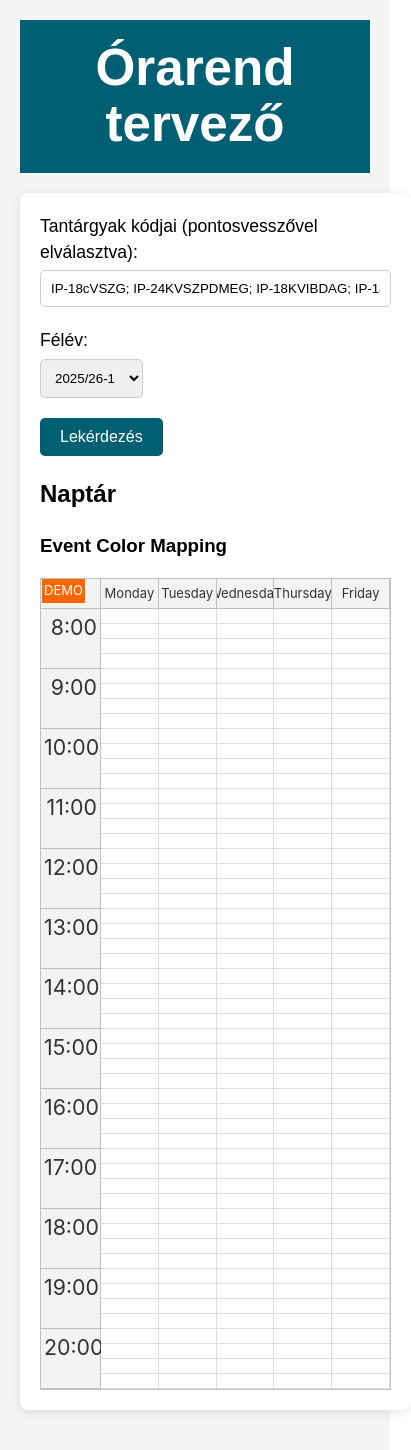
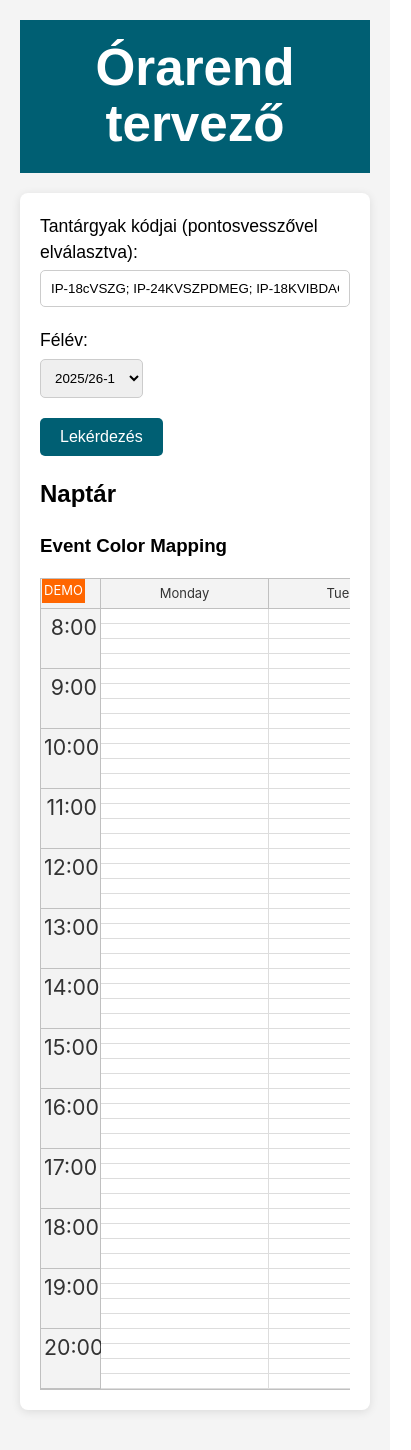
Before and after one commit to gergely19/calendar-planner, a React (Vite) app: page / in a window 390 px wide. Shown: the whole page, 411 px wide, since content can reach past the window. Built offline with nearby package versions, Linux system fonts and the light colour scheme; no server answers.

Commit message:
responsive, new run

```diff
--- a/src/components/Calendar.jsx
+++ b/src/components/Calendar.jsx
@@ -142,6 +142,8 @@ const Calendar = ({ courses, errorCodes }) => {
     dp.businessEndsHour = 21;
     dp.cellDuration = 15;
     dp.cellHeight = 15;
+    dp.cellWidthSpec = "Fixed";   // oszlopok fixek legyenek
+    dp.cellWidth = 150;
     dp.startDate = getDay("Hétfo");
     dp.eventHoverHandling = "Bubble";
 
@@ -374,14 +376,13 @@ const Calendar = ({ courses, errorCodes }) => {
             tipus = "Gy";
           }
           tantargyNev = tantargyNev.replace("Ea+Gy", tipus);
-        }
-        else if (!tantargyNev.endsWith("Ea") && !tantargyNev.endsWith("Gy")) {
+        } else if (!tantargyNev.endsWith("Ea") && !tantargyNev.endsWith("Gy")) {
           if (kurzuskod >= 90) {
             tipus = "Ea";
           } else {
             tipus = "Gy";
           }
-          tantargyNev += " "+ tipus;
+          tantargyNev += " " + tipus;
         }
         const keresettKulcs = `${tantargyNev}#${kurzuskod}`;
 
@@ -446,7 +447,9 @@ const Calendar = ({ courses, errorCodes }) => {
 
   return (
     <div>
-      <div id="dp"></div>
+      <div className="calendar-wrapper">
+        <div id="dp"></div>
+      </div>
       <div id="courses"></div>
       <div id="errorCodes"></div>
     </div>
--- a/src/indexstyle.css
+++ b/src/indexstyle.css
@@ -24,8 +24,6 @@ header h1 {
 }
 
 .container {
-    width: 90vw;
-    max-width: 90vw;
     margin: 20px auto;
     padding: 20px;
     background-color: white;
@@ -33,6 +31,18 @@ header h1 {
     box-shadow: 0 2px 10px rgba(0, 0, 0, 0.1);
     color: black;
 }
+
+/* indexstyle.css */
+.calendar-wrapper {
+  width: 100%;
+  overflow-x: auto;   /* vízszintes görgetés */
+  overflow-y: hidden; /* opcionális */
+}
+
+#dp {
+  min-width: 900px;   /* a naptár minimális szélessége */
+}
+
 
 #root {
     width: 100%;
```
Also changed, not shown: 2 other files (tests, documents, lock files or other folders).
